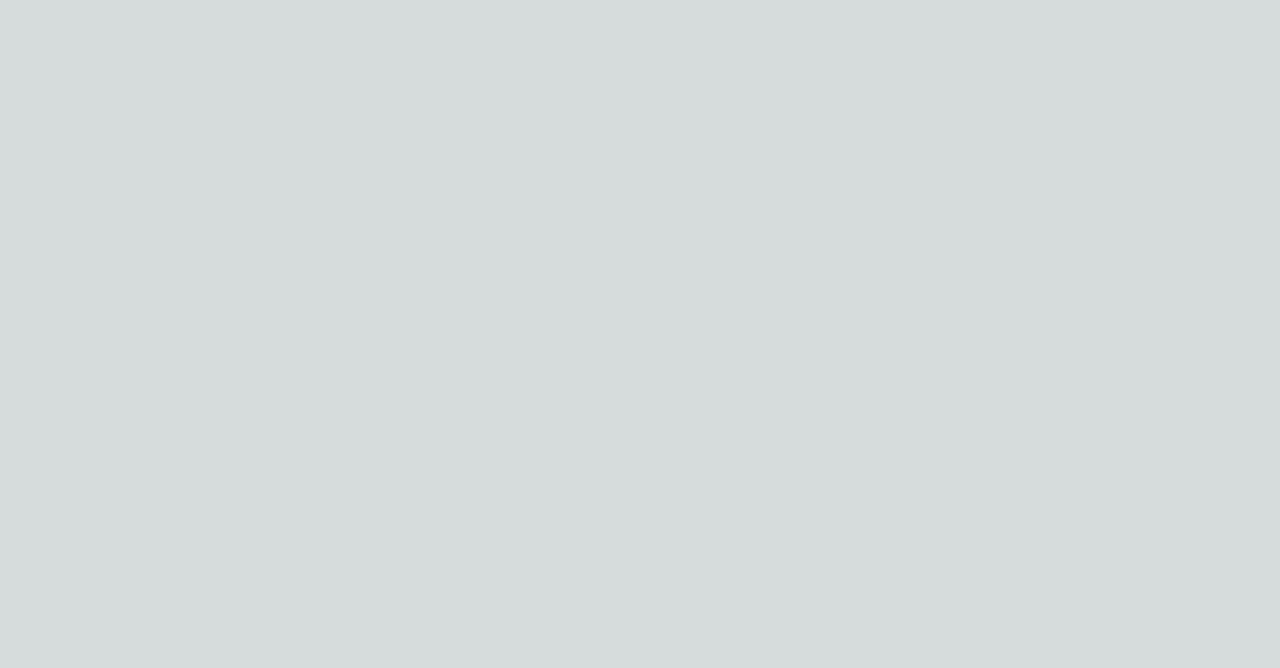
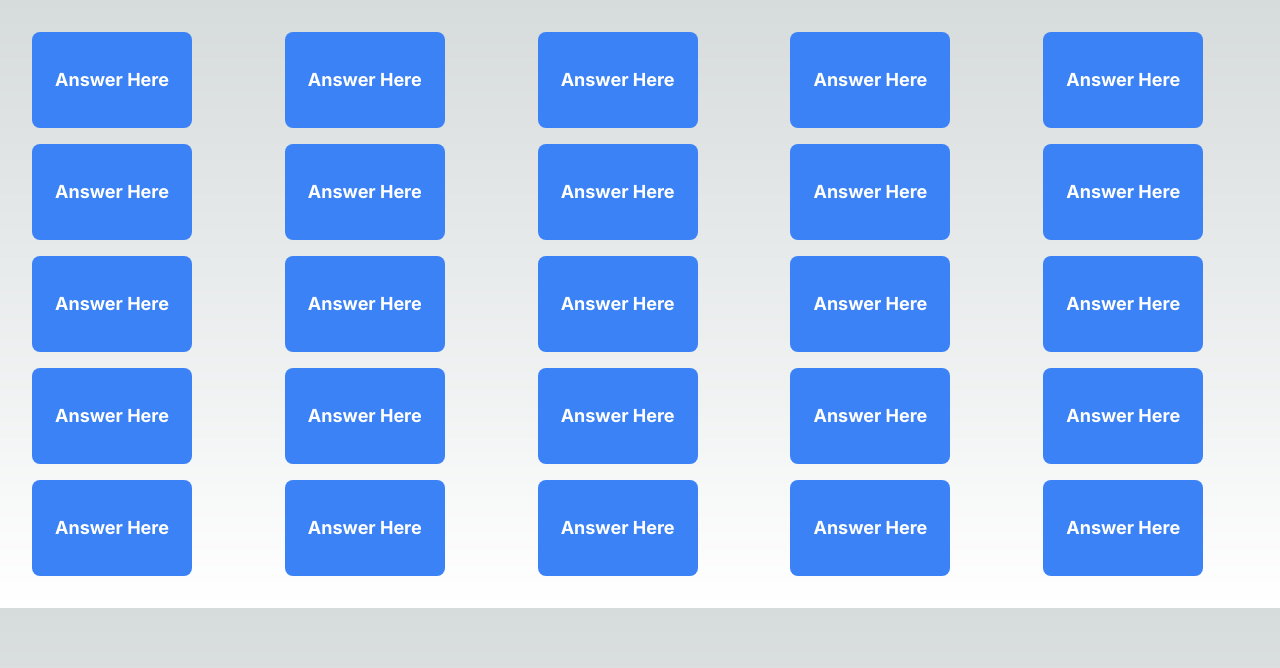
Before and after one commit to Joe-Fuller/joepardy, a Next.js app: page / in a window 1280 px wide. Shown: the top 668 px of the page. Built offline with nearby package versions, Linux system fonts and the light colour scheme.

Commit message:
create board

```diff
--- /dev/null
+++ b/app/components/jeopardyBoard.js
@@ -0,0 +1,20 @@
+import React from "react";
+
+export default function JeopardyBoard() {
+  return (
+    <div className="grid grid-cols-5 gap-4 p-4">
+      {Array.from({ length: 5 }, (_, rowIndex) => (
+        <div className="grid grid-rows-5 gap-4 p-4" key={rowIndex}>
+          {Array.from({ length: 5 }, (_, colIndex) => (
+            <div
+              className="w-40 h-24 rounded-lg bg-blue-500 text-white flex items-center justify-center text-lg font-bold"
+              key={colIndex}
+            >
+              Answer Here
+            </div>
+          ))}
+        </div>
+      ))}
+    </div>
+  );
+}
--- a/app/page.js
+++ b/app/page.js
@@ -1,5 +1,10 @@
 import Image from "next/image";
+import JeopardyBoard from "./components/jeopardyBoard";
 
 export default function Home() {
-  return <main></main>;
+  return (
+    <main>
+      <JeopardyBoard></JeopardyBoard>
+    </main>
+  );
 }
```
